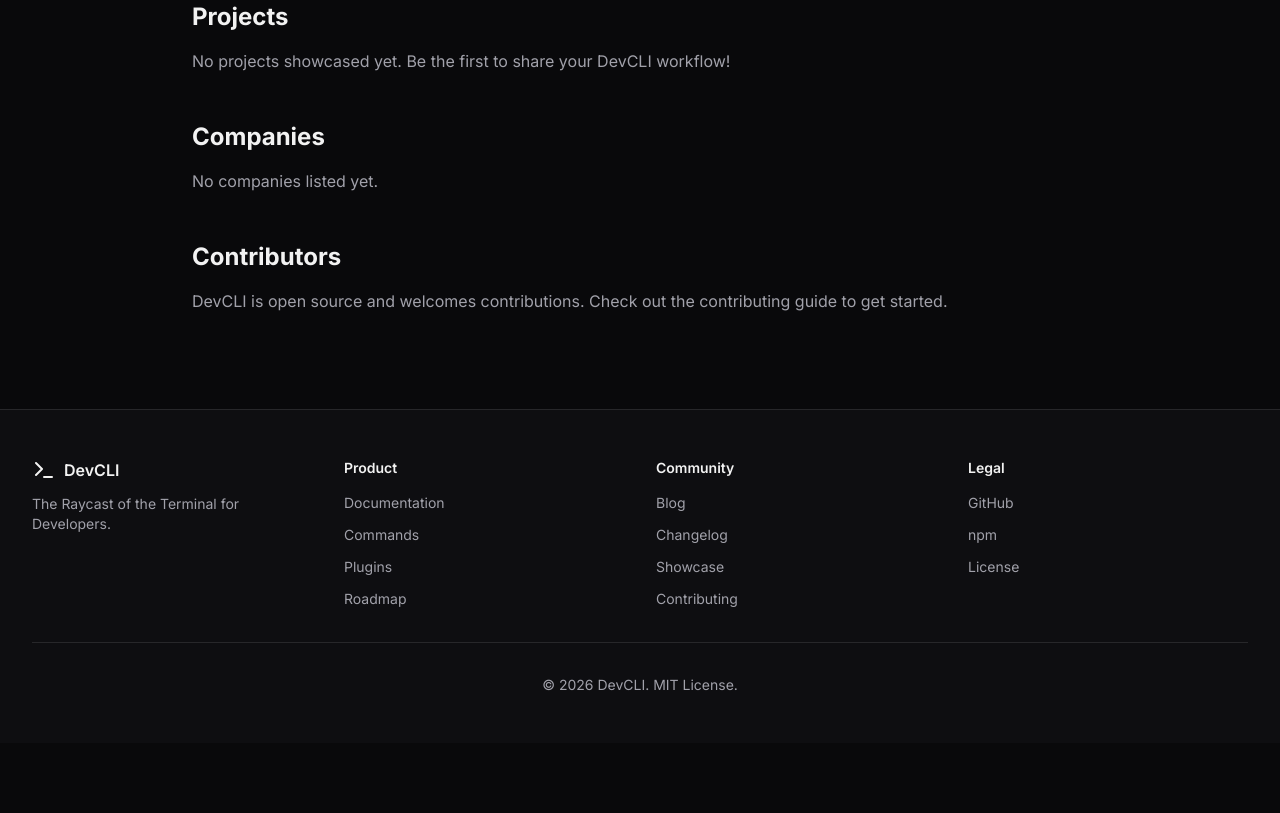
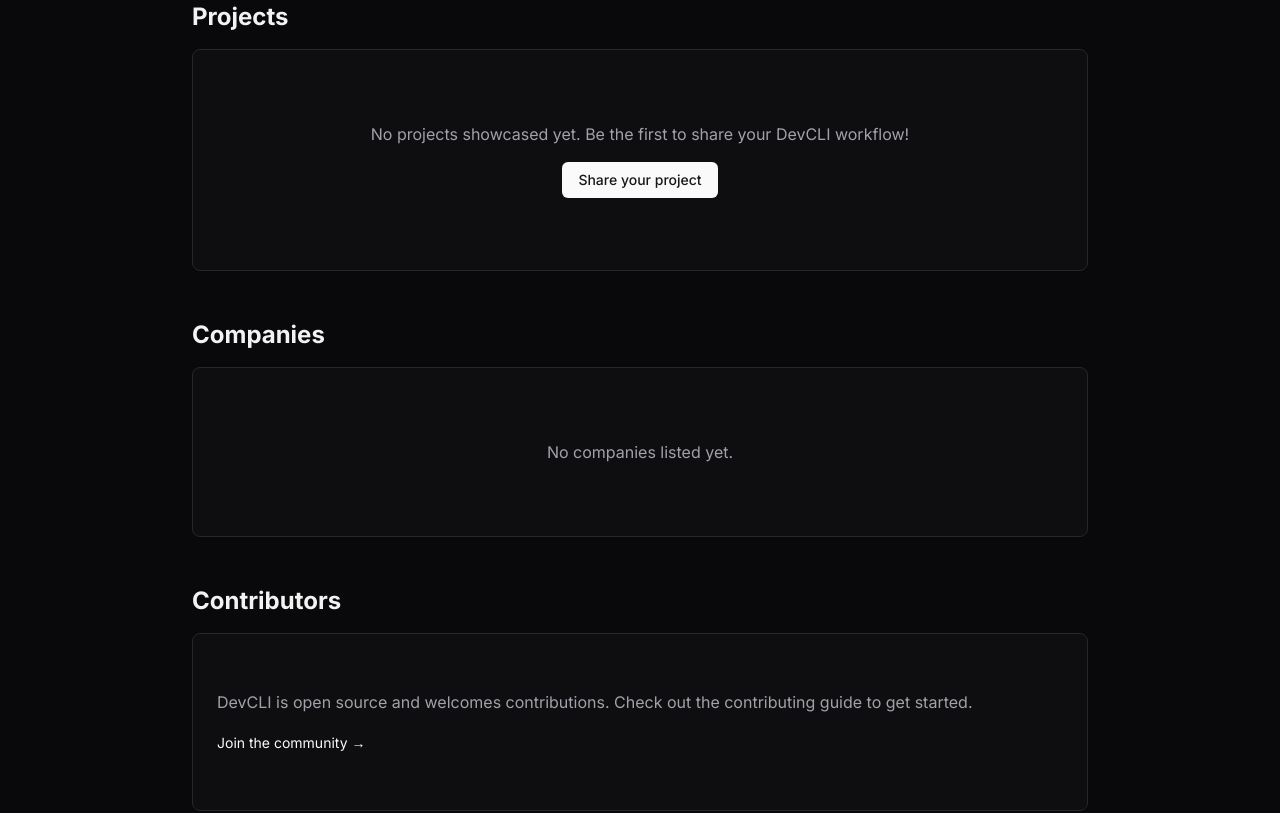
Before and after one commit to 1arley/devcli, a Next.js app in the folder apps/website/: page /en/showcase in a window 1280 px wide. Shown: the part 300-1113 px from the top of the page. Before the commit the page ends 1043 px from the top, so only its background shows below. Built offline with nearby package versions, Linux system fonts and the light colour scheme.

Commit message:
feat(website): improve showcase empty states with actionable CTAs
Replaced generic 'No projects' text with call-to-action buttons
linking to GitHub issues and contributor graphs.

```diff
--- a/apps/website/src/app/[locale]/showcase/page.tsx
+++ b/apps/website/src/app/[locale]/showcase/page.tsx
@@ -1,9 +1,17 @@
 import { getDictionary } from '@/lib/i18n'
 import { type Locale } from '@/lib/i18n/config'
+import { GITHUB_REPO_URL } from '@/lib/urls'
+import { Card, CardContent } from '@/components/ui/card'
 
 export default async function ShowcasePage({ params }: { params: Promise<{ locale: Locale }> }) {
   const { locale } = await params
   const dict = getDictionary(locale)
+
+  const ctaText: Record<Locale, string> = {
+    en: 'Share your project',
+    'pt-BR': 'Compartilhe seu projeto',
+    es: 'Comparte tu proyecto',
+  }
 
   return (
     <div className="container mx-auto px-4 py-24">
@@ -14,17 +22,47 @@ export default async function ShowcasePage({ params }: { params: Promise<{ local
         <div className="space-y-12">
           <div>
             <h2 className="mb-4 text-2xl font-bold">{dict.showcase.projects}</h2>
-            <p className="text-muted-foreground">{dict.showcase.noProjects}</p>
+            <Card>
+              <CardContent className="py-12">
+                <div className="text-center">
+                  <p className="mb-4 text-muted-foreground">{dict.showcase.noProjects}</p>
+                  <a
+                    href={`${GITHUB_REPO_URL}/issues/new?labels=showcase&title=Showcase:+My+Project`}
+                    target="_blank"
+                    rel="noopener noreferrer"
+                    className="inline-flex h-9 items-center justify-center rounded-md bg-primary px-4 text-sm font-medium text-primary-foreground transition-colors hover:bg-primary/90"
+                  >
+                    {ctaText[locale]}
+                  </a>
+                </div>
+              </CardContent>
+            </Card>
           </div>
 
           <div>
             <h2 className="mb-4 text-2xl font-bold">{dict.showcase.companies}</h2>
-            <p className="text-muted-foreground">{dict.showcase.noCompanies}</p>
+            <Card>
+              <CardContent className="py-12">
+                <p className="text-center text-muted-foreground">{dict.showcase.noCompanies}</p>
+              </CardContent>
+            </Card>
           </div>
 
           <div>
             <h2 className="mb-4 text-2xl font-bold">{dict.showcase.contributors}</h2>
-            <p className="text-muted-foreground">{dict.showcase.joinDescription}</p>
+            <Card>
+              <CardContent className="py-8">
+                <p className="mb-4 text-muted-foreground">{dict.showcase.joinDescription}</p>
+                <a
+                  href={`${GITHUB_REPO_URL}/graphs/contributors`}
+                  target="_blank"
+                  rel="noopener noreferrer"
+                  className="text-sm text-primary hover:underline"
+                >
+                  {dict.showcase.joinCommunity} →
+                </a>
+              </CardContent>
+            </Card>
           </div>
         </div>
       </div>
```
